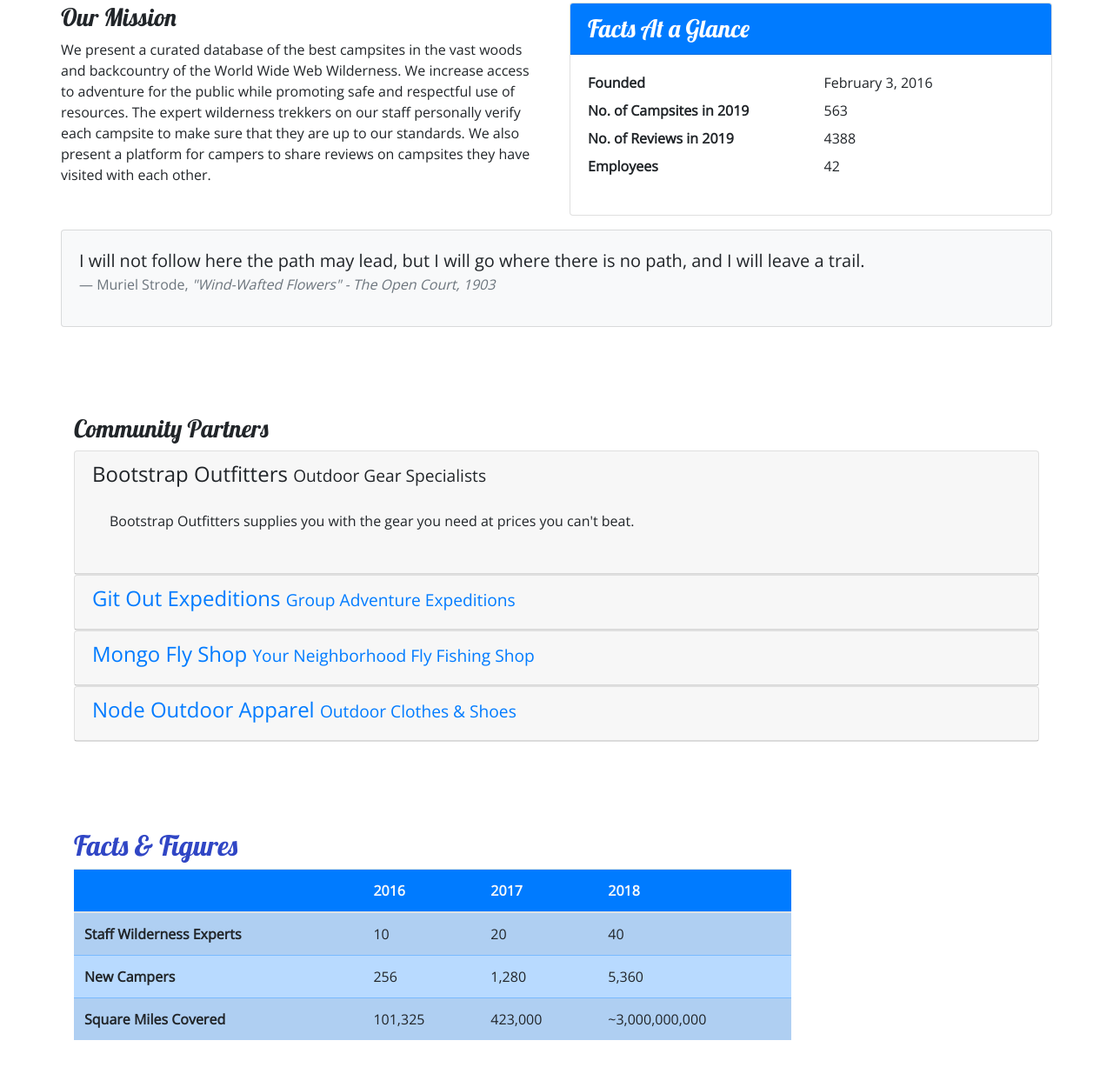
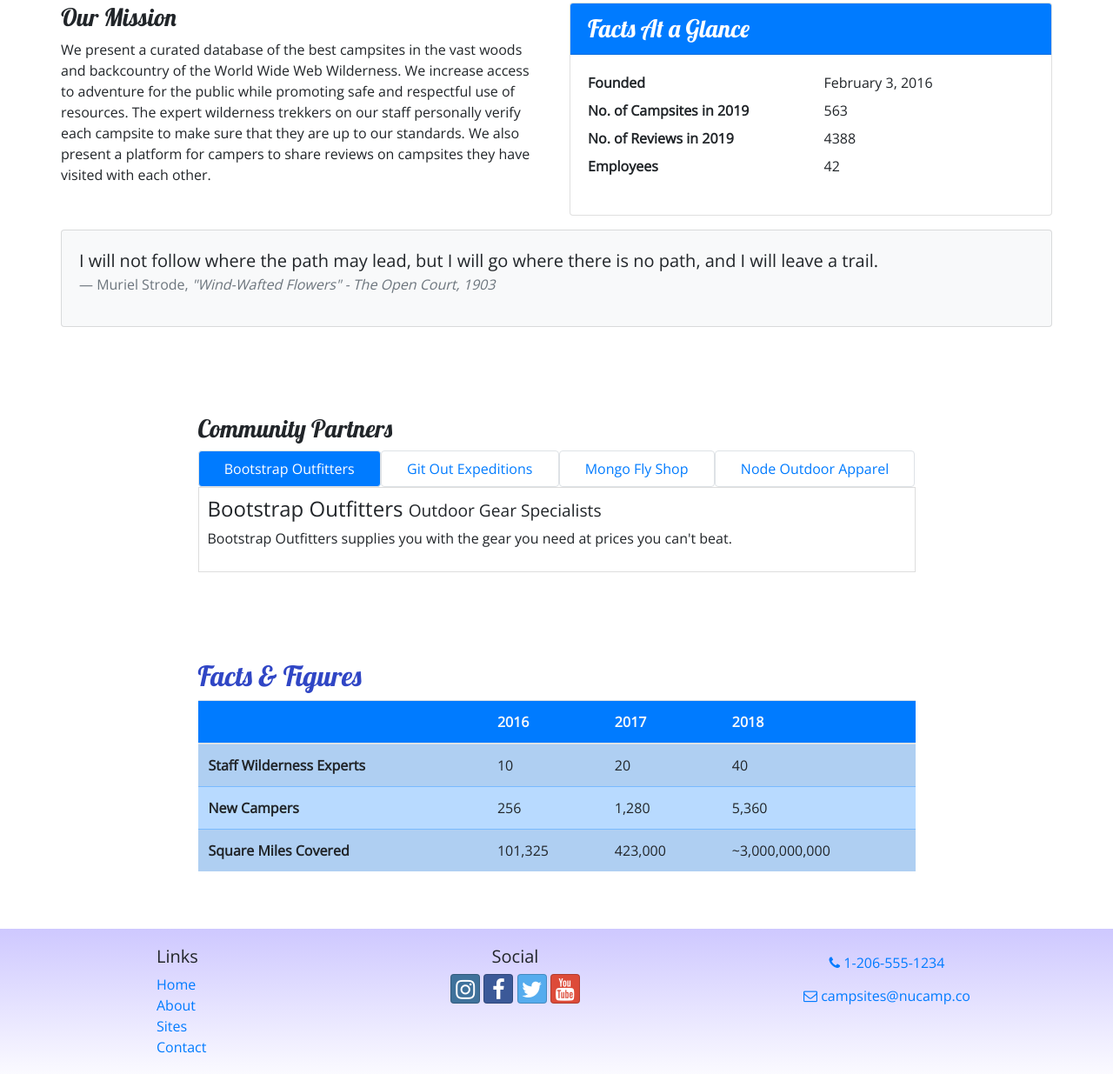
Before and after one commit to lastexception/bootstrap-start, a website: page aboutus.html in a window 1280 px wide. Shown: the part 434-1669 px from the top of the page at 87% size. Drawn offline with nearby package versions, Linux system fonts and the light colour scheme.

Commit message:
Code Challenge: Change It Up

```diff
--- a/aboutus.html
+++ b/aboutus.html
@@ -112,7 +112,7 @@
                 <div class="col">
                     <div class="card bg-light mt-3">
                         <blockquote class="blockquote card-body">
-                            <p class="mb-0">I will not follow here the path may lead, but I will go where there is no
+                            <p class="mb-0">I will not follow where the path may lead, but I will go where there is no
                                 path, and I will leave a trail.</p>
                             <footer class="blockquote-footer">Muriel Strode,
                                 <cite title="Source Title">"Wind-Wafted Flowers" - The Open Court, 1903</cite>
@@ -125,78 +125,59 @@
         <!-- .row -->
         <div class="row row-content">
             <!-- .col -->
-            <div class="col">
+            <div class="col-sm-9 mx-auto">
                 <h3>Community Partners</h3>
-                <!-- begin accordion code -->
-                <div id="accordion">
-                    <div class="card">
-                        <div role="tab" class="card-header">
-                            <h4>
-                               <a data-toggle="collapse" data-target="#bootstrap">
-                                   Bootstrap Outfitters <small>Outdoor Gear Specialists</small>
-                                </a>
-                            </h4>
-                            <div class="collapse show" id="bootstrap" data-parent="#accordion">
-                                <div class="card-body">
-                                    <p class="d-none d-sm-block">Bootstrap Outfitters supplies you with the gear you need at prices
-                                    you can't beat.</p>
-                                </div>
-                            </div>
-                        </div>
+                <ul class="nav nav-pills nav-fill">
+                    <!-- begin tabs -->
+                    <li class="nav-item">
+                        <a href="#bootstrap" class="nav-link active border" role="tab" data-toggle="tab">
+                            Bootstrap Outfitters</a>
+                    </li>
+                    <li class="nav-item">
+                        <a href="#git" class="nav-link border" role="tab" data-toggle="tab">
+                            Git Out Expeditions</a>
+                    </li>
+                    <li class="nav-item">
+                        <a href="#mongo" class="nav-link border" role="tab" data-toggle="tab">
+                            Mongo Fly Shop</a>
+                    </li>
+                    <li class="nav-item">
+                        <a href="#node" class="nav-link border" role="tab" data-toggle="tab">
+                            Node Outdoor Apparel</a>
+                    </li>
+                </ul>
+                <div class="tab-content">
+                    <div role="tabpanel" class="tab-pane fade show active" id="bootstrap">
+                        <h4>Bootstrap Outfitters <small>Outdoor Gear Specialists</small></h4>
+                        <p class="d-none d-sm-block">Bootstrap Outfitters supplies you with the gear you need at prices
+                            you can't beat.
+                        </p>
                     </div>
-                    <div class="card">
-                        <div role="tab" class="card-header">
-                            <h4>
-                                <a class="collapsed" data-toggle="collapse" data-target="#git">
-                                    Git Out Expeditions <small>Group Adventure Expeditions</small>
-                                </a>
-                            </h4>
-                            <div class="collapse" id="git" data-parent="#accordion">
-                                <div class="card-body">
-                                    <p class="d-none d-sm-block">Join Git Out Expeditions to explore new horizons with a group of
-                                    other adventurers!</p>
-                                </div>
-                            </div>
-                        </div>
+                    <div role="tabpanel" class="tab-pane fade" id="git">
+                        <h4>Git Out Expeditions <small>Group Adventure Expeditions</small></h4>
+                        <p class="d-none d-sm-block">Join Git Out Expeditions to explore new horizons with a group of
+                            other adventurers!
+                        </p>
                     </div>
-                    <div class="card">
-                        <div role="tab" class="card-header">
-                            <h4>
-                                <a class="collapsed" data-toggle="collapse" data-target="#mongo">
-                                    Mongo Fly Shop <small>Your Neighborhood Fly Fishing Shop</small>
-                                </a>
-                            </h4>
-                            <div class="collapse" id="mongo" data-parent="#accordion">
-                                <div class="card-body">
-                                    <p class="d-none d-sm-block">Need a new fishing pole, a tacklebox, or flies of all kinds? Stop
-                                    by Mongo Fly Shop.</p>
-                                </div>
-                            </div>
-                        </div>
+                    <div role="tabpanel" class="tab-pane fade" id="mongo">
+                        <h4>Mongo Fly Shop <small>Your Neighborhood Fly Fishing Shop.</small></h4>
+                        <p class="d-none d-sm-block">Need a new fishing pole, a tacklebox, or flies of all kinds? Stop
+                            by Mongo Fly
+                            Shop.</p>
                     </div>
-                    <div class="card">
-                        <div role="tab" class="card-header">
-                            <h4>
-                                <a class="collapsed" data-toggle="collapse" data-target="#node">
-                                    Node Outdoor Apparel <small>Outdoor Clothes & Shoes</small>
-                                </a>
-                            </h4>
-                            <div class="collapse" id="node" data-parent="#accordion">
-                                <div class="card-body">
-                                    <p class="d-none d-sm-block">From polar fleeces to swimsuits, hiking boots to waders, a visit to
-                                    Node will be sure to get you covered.</p>
-                                </div>
-                            </div>
-                        </div>
+                    <div role="tabpanel" class="tab-pane fade" id="node">
+                        <h4>Node Outdoor Apparel <small>Outdoor Clothes & Shoes</small></h4>
+                        <p class="d-none d-sm-block">From polar fleeces to swimsuits, hiking boots to waders, a visit to
+                            Node will be
+                            sure to get you covered.</p>
                     </div>
                 </div>
-                <!-- end accordion code -->
             </div>
         </div>
 
-    <!-- .row   -->
+        <!-- .row   -->
         <div class="row row-content">
-            <div class="col-sm-9">
+            <div class="col-sm-9 mx-auto">
                 <h2>Facts &amp; Figures</h2>
                 <div class="table-responsive">
                     <table class="table table-striped">
--- a/css/styles.css
+++ b/css/styles.css
@@ -22,7 +22,7 @@
 
  .jumbotron {
      padding: 30px;
-     background-image: linear-gradient(to right, #5637DD, #3046C5, #60106B );
+     background-image: linear-gradient(to right, #60106B, #3046C5, #5637DD);
  }
 
  .row-content {
@@ -32,12 +32,11 @@
  }
 
  .navbar-dark {
-     background-color: #901cad;
+     background-color: #5637DD;
  }
 
  .tab-content {
      border: 1px solid #DDD;
-     border-top: none;
      padding: 10px;
  }
 
@@ -48,3 +47,7 @@
 .carousel {
     border: solid #5637DD;
 }
+
+#reservebutton {
+    background-color: #CEC8FF;
+}
```
Also changed, not shown: index.html (+1 -1 lines).
